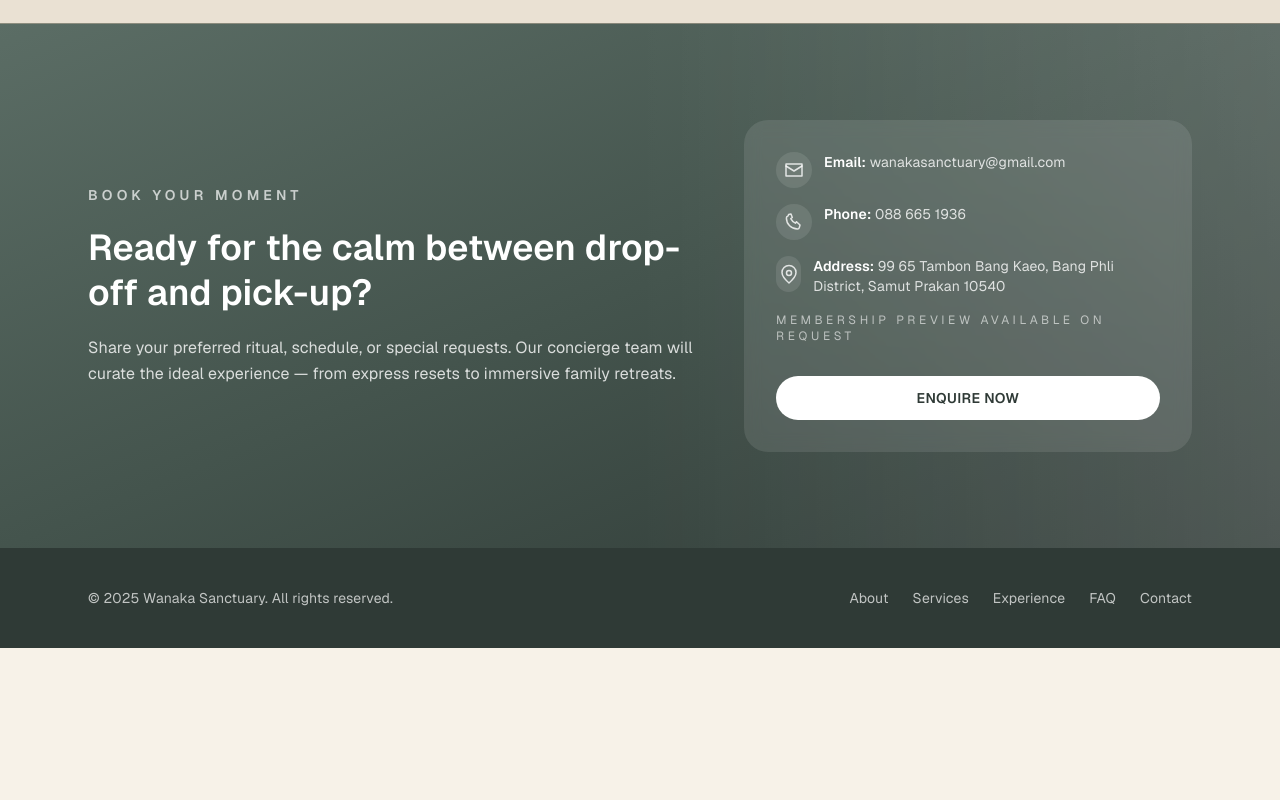
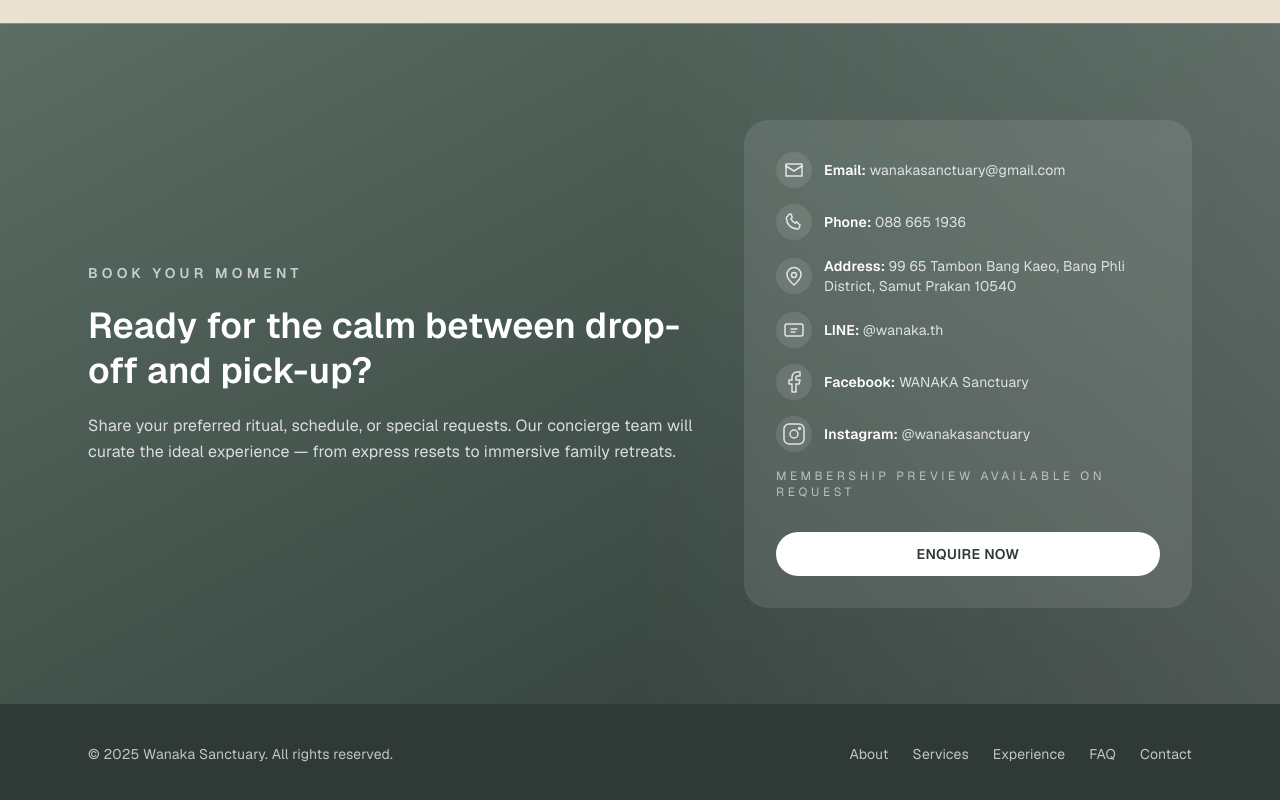
Before and after one commit to manjarb/nextjs-wakana-landing, a Next.js app: page /en in a window 1280 px wide. Shown: the part 8239-9039 px from the top of the page. Before the commit the page ends 8887 px from the top, so only its background shows below. Built offline with nearby package versions, Linux system fonts and the light colour scheme; no server answers.

Commit message:
feat: Add social media contact details to HomePage component
- Introduced new contact details for LINE, Facebook, and Instagram with corresponding icons.
- Updated the layout for better alignment and added hover effects for links.

```diff
--- a/app/[locale]/page.tsx
+++ b/app/[locale]/page.tsx
@@ -439,6 +439,66 @@
       >
         <path d="M12 21c-4-3.5-7-7.1-7-10.5a7 7 0 0 1 14 0c0 3.4-3 7-7 10.5Z" />
         <circle cx="12" cy="11" r="2.5" />
+      </svg>
+    ),
+  },
+  {
+    label: 'LINE',
+    value: '@wanaka.th',
+    href: 'https://line.me/ti/p/@wanaka.th',
+    icon: (
+      <svg
+        className="h-6 w-6 text-white/80"
+        viewBox="0 0 24 24"
+        fill="none"
+        stroke="currentColor"
+        strokeWidth={1.5}
+        strokeLinecap="round"
+        strokeLinejoin="round"
+        aria-hidden
+      >
+        <rect x="3" y="6" width="18" height="12" rx="2" />
+        <path d="M9 11h6M9 14h4" />
+      </svg>
+    ),
+  },
+  {
+    label: 'Facebook',
+    value: 'WANAKA Sanctuary',
+    href: 'https://www.facebook.com/share/17jTr63L62/?mibextid=wwXIfr',
+    icon: (
+      <svg
+        className="h-6 w-6 text-white/80"
+        viewBox="0 0 24 24"
+        fill="none"
+        stroke="currentColor"
+        strokeWidth={1.5}
+        strokeLinecap="round"
+        strokeLinejoin="round"
+        aria-hidden
+      >
+        <path d="M18 2h-3a5 5 0 0 0-5 5v3H7v4h3v8h4v-8h3l1-4h-4V7a1 1 0 0 1 1-1h3z" />
+      </svg>
+    ),
+  },
+  {
+    label: 'Instagram',
+    value: '@wanakasanctuary',
+    href: 'https://www.instagram.com/wanakasanctuary?igsh=MXhjMDUxaXBqNDVvbw==',
+    icon: (
+      <svg
+        className="h-6 w-6 text-white/80"
+        viewBox="0 0 24 24"
+        fill="none"
+        stroke="currentColor"
+        strokeWidth={1.5}
+        strokeLinecap="round"
+        strokeLinejoin="round"
+        aria-hidden
+      >
+        <rect x="2" y="2" width="20" height="20" rx="5" />
+        <circle cx="12" cy="12" r="4" />
+        <circle cx="17.5" cy="6.5" r="1" />
       </svg>
     ),
   },
@@ -988,14 +1048,14 @@
             <div className="w-full max-w-md rounded-3xl bg-white/10 p-8 backdrop-blur">
               <div className="space-y-4 text-sm text-white/80">
                 {contactDetails.map((detail) => (
-                  <div key={detail.label} className="flex items-start gap-3">
-                    <div className="flex h-9 w-9 items-center justify-center rounded-full bg-white/10">
+                  <div key={detail.label} className="flex items-center gap-3">
+                    <div className="flex h-9 w-9 flex-shrink-0 items-center justify-center rounded-full bg-white/10">
                       {detail.icon}
                     </div>
                     {detail.href ? (
                       <Link
                         href={detail.href}
-                        className="text-white/80 transition hover:text-white"
+                        className="text-white/80 transition hover:text-white hover:underline"
                       >
                         <span className="font-semibold text-white">{detail.label}:</span>{' '}
                         {detail.value}
```
